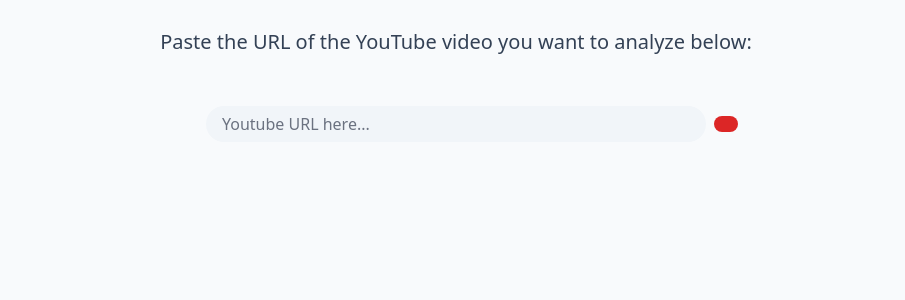
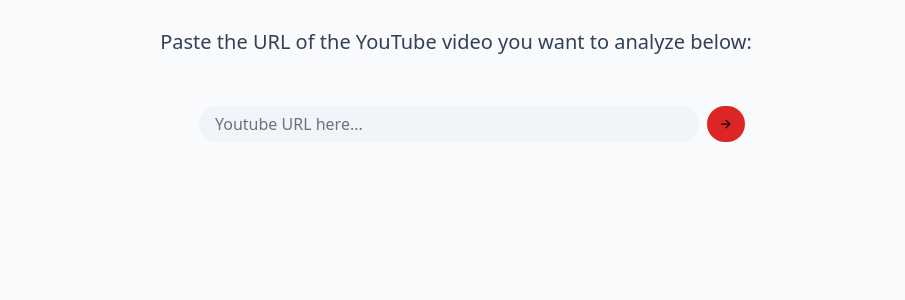
Before and after one commit to Isarakyun/Thesis-BEHIND-THE-SCREENS, a Flask app: template web/templates/home.html in a window 1280 px wide. Shown: the part 1791-2091 px from the top of the page, without its empty margins (184-1089 px from the left). Run offline with Flask 3, Linux system fonts and the light colour scheme; the template is opened without the code that fills it, so the values that code supplies are empty; style sheets or scripts are compiled from the project's sources; some libraries are stand-ins or nearby versions.

Commit message:
Update home.html

```diff
--- a/web/templates/home.html
+++ b/web/templates/home.html
@@ -6,8 +6,10 @@
     <meta charset="utf-8">
     <meta name="viewport" content="width=device-width, initial-scale=1">
     <link href="../static/css/styles.css" rel="stylesheet">
+    <link rel="stylesheet" href="../static/css/custom-scrollbar.css">
+    <link href="https://cdn.jsdelivr.net/npm/remixicon@4.2.0/fonts/remixicon.css" rel="stylesheet"/>
+    <script src="https://cdn.jsdelivr.net/npm/chart.js"></script> <!-- Ensure Chart.js is included -->
     <title>{% block title %}Behind the Screens{% endblock %}</title>
-    <script src="https://cdn.jsdelivr.net/npm/chart.js"></script> <!-- Ensure Chart.js is included -->
     <style>
         #animationWindow {
             display: none;
@@ -573,7 +575,7 @@
             <h3 class="text-3xl text-center text-slate-900 dark:text-white">ADDRESS</h3>
             <p class="hidden sm:block text-3xl text-center mt-2 text-slate-500 dark:text-slate-400"></p>
                     <!-- TO DO -->
-            <p class="sm:  text-2xl text-center mt-2 text-slate-900 dark:text-slate-500">01-20 Yamino Blvd.</p>
+            <p class="sm:  text-2xl text-center mt-2 text-slate-900 dark:text-slate-500">06-21 ZEDDY Blvd.</p>
             </li>
             <li class="shadow-xl w-2/3 sm:w-5/6 flex flex-col items-center border border-solid border-slate-100 dark:border-gray-100 bg-white dark:bg-black py-6 px-2 rounded-3xl">
                 <img src="./static/phone.png" alt="Explorer" class="w-1/2 mb-6">
```
